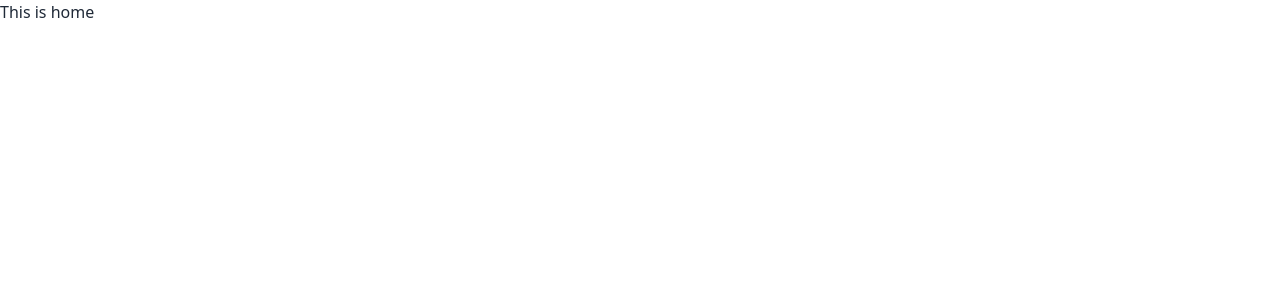
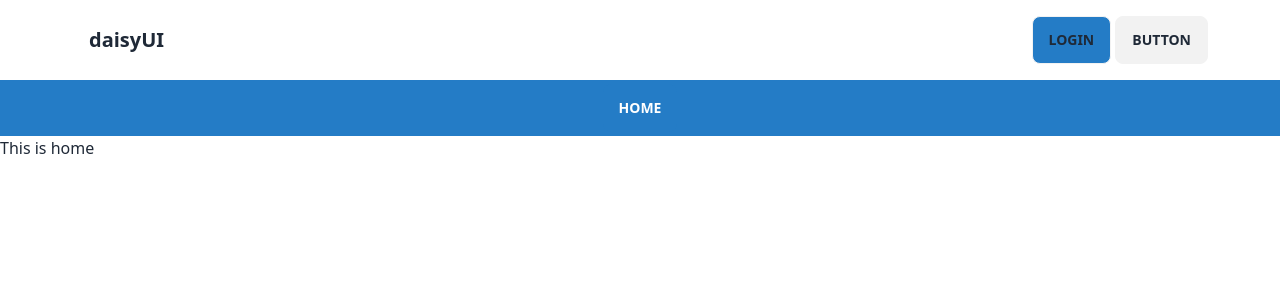
Before and after one commit to khalad007/EE-Verse, a React (Vite) app: page / in a window 1280 px wide. Shown: the top 300 px of the page. Built offline with nearby package versions, Linux system fonts and the light colour scheme.

Commit message:
Navbar Added

```diff
--- a/src/Layouts/Root.jsx
+++ b/src/Layouts/Root.jsx
@@ -1,9 +1,15 @@
 import { Outlet } from "react-router-dom";
+import Navbar from "../Pages/Shared/Navbar/Navbar";
+import Navbar2 from "../Pages/Shared/Navbar/Navbar2";
 
 
 const Root = () => {
     return (
         <div>
+            <div className='max-w-6xl mx-auto'>
+                <Navbar></Navbar>
+            </div>
+            <Navbar2></Navbar2>
             <Outlet></Outlet>
         </div>
     );
--- /dev/null
+++ b/src/Pages/Login/Login.jsx
@@ -0,0 +1,10 @@
+
+const Login = () => {
+    return (
+        <div>
+            <h1>Login Here</h1>
+        </div>
+    );
+};
+
+export default Login;
--- /dev/null
+++ b/src/Pages/Register/Register.jsx
@@ -0,0 +1,11 @@
+
+const Register = () => {
+    return (
+        <div>
+            <h1>Regis here</h1>
+
+        </div>
+    );
+};
+
+export default Register;
--- /dev/null
+++ b/src/Pages/Shared/Navbar/Navbar.jsx
@@ -0,0 +1,22 @@
+import { Link } from "react-router-dom";
+
+const Navbar = () => {
+
+
+    return (
+        <div className="navbar bg-base-100">
+            <div className="navbar-start">
+                <a className="btn btn-ghost normal-case text-xl">daisyUI</a>
+            </div>
+
+            <div className="navbar-end">
+                <ul className="menu menu-horizontal px-1 flex">
+                    <Link to="/login"><button className="btn bg-[#247CC6] ">Login</button></Link>
+                </ul>
+                <a className="btn">Button</a>
+            </div>
+        </div>
+    );
+};
+
+export default Navbar;
--- /dev/null
+++ b/src/Pages/Shared/Navbar/Navbar2.jsx
@@ -0,0 +1,16 @@
+import { Link } from "react-router-dom";
+
+
+const Navbar2 = () => {
+    return (
+        <div className="flex justify-center bg-[#247CC6] h-14">
+            <ul className="flex gap-5 items-center justify-center ">
+                <Link to='/'><button className="btn border-none bg-[#247CC6] text-white">Home</button></Link>
+
+
+            </ul>
+        </div>
+    );
+};
+
+export default Navbar2;
```
